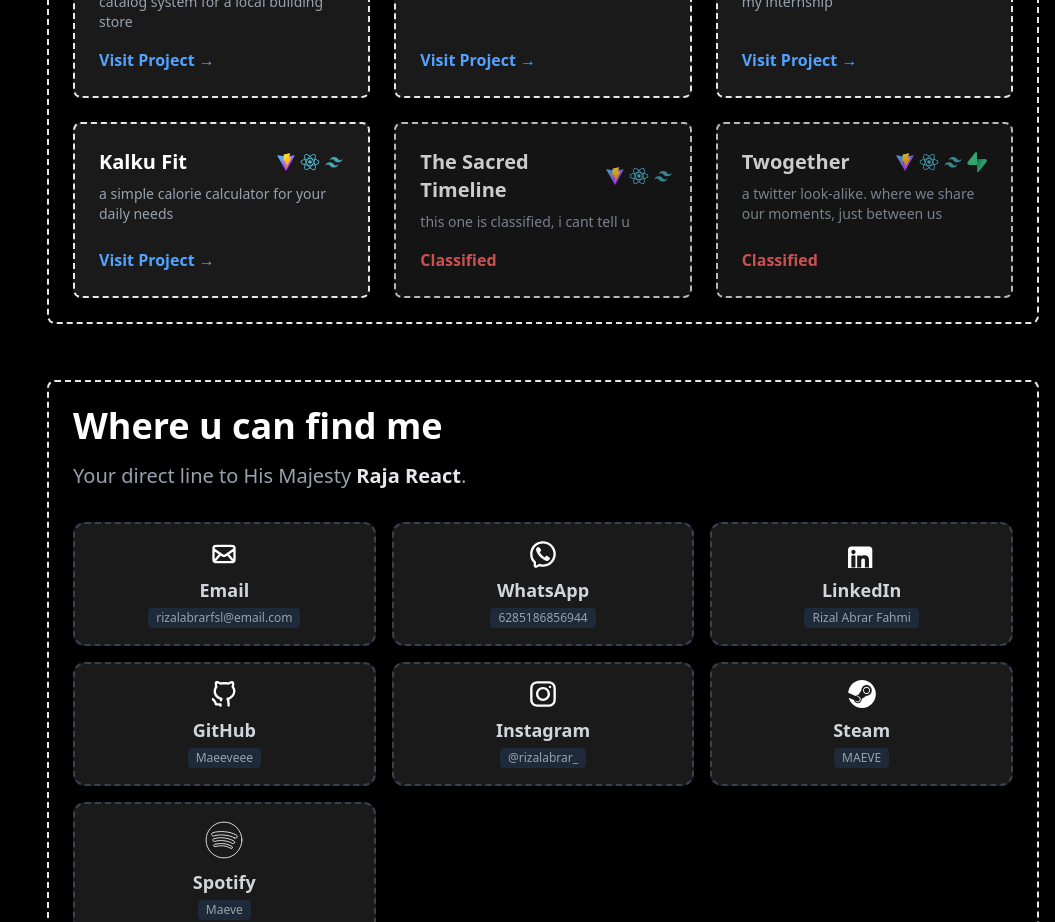
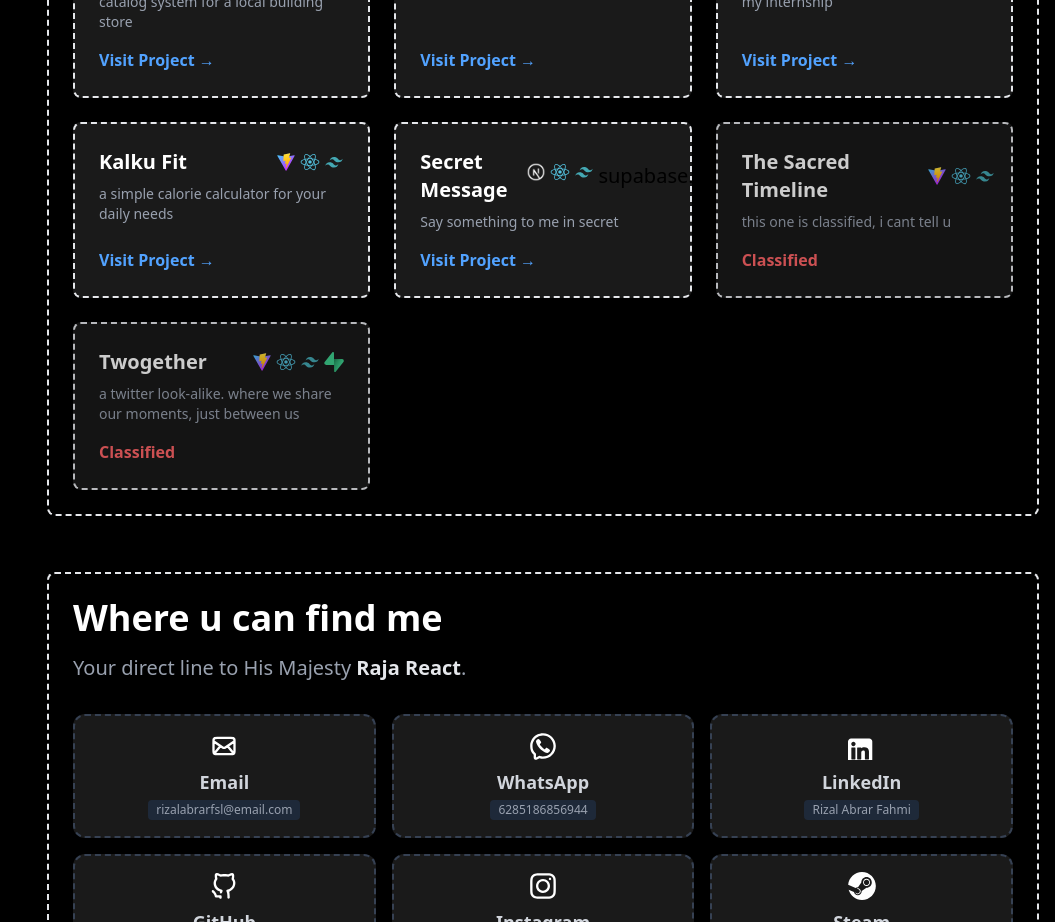
Before and after one commit to Maeeveee/Tesseract, a React (Vite) app: page / in a window 1280 px wide. Shown: the part 2360-3282 px from the top of the page, without its empty margins (225-1280 px from the left). Built offline with nearby package versions, Linux system fonts and the light colour scheme.

Commit message:
feat: Add ProjectSection component to display portfolio projects with responsive loading and classified items.

```diff
--- a/src/components/projectSection.jsx
+++ b/src/components/projectSection.jsx
@@ -43,6 +43,12 @@ export default function ProjectSection() {
             desc: "a simple calorie calculator for your daily needs",
             url: "https://kalku-fit.vercel.app",
             stacks: ["/vite.svg", "/react.svg" ,"/tailwind.svg"],
+        },
+        {
+            title: "Secret Message",
+            desc: "Say something to me in secret",
+            url: "https://textmeanon.vercel.app",
+            stacks: ["/whiteNext.png", "/react.svg" ,"/tailwind.svg","supabase.svg"],
         },
         {
             title: "The Sacred Timeline",
```
